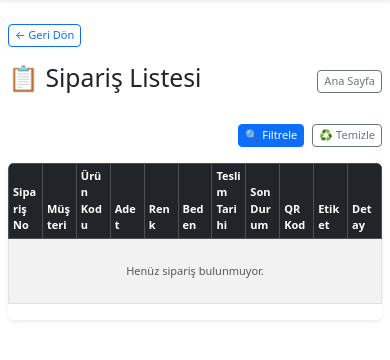
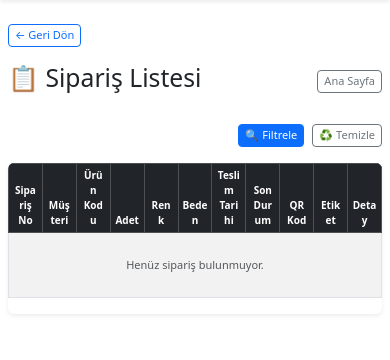
Before and after one commit to tekstilmoli-afk/moli_app, a Django app: page / in a window 390 px wide. Shown: the part 94-454 px from the top of the page. Run offline with Django 5.2, Linux system fonts and the light colour scheme; the visitor is signed in with stand-in values (Sample User, id 1); data comes from the database, SQL or seed files in the repository; data that the repository does not hold is empty.

Commit message:
Mobil tablo düzeltmeleri ve responsive iyileştirmeler

```diff
--- a/templates/base.html
+++ b/templates/base.html
@@ -16,17 +16,15 @@
         object-fit: cover;
     }
 
-    /* 📱 Mobil Uyum: Tablo kaydırmasız olacak şekilde küçült */
+    /* 📱 Mobil: tablo kaydırmasız ve düzgün görünsün */
     @media (max-width: 768px) {
 
-        /* Tablonun tamamı ekrana sığsın */
         .table {
             table-layout: fixed !important;
             width: 100% !important;
             font-size: 12px;
         }
 
-        /* Hücre içerikleri taşmasın, satır kirilsin */
         th, td {
             white-space: normal !important;
             word-wrap: break-word !important;
@@ -34,18 +32,18 @@
             padding: 4px !important;
         }
 
-        /* Başlıklar küçülsün */
+        /* Başlıkları düzelt */
         th {
-            font-size: 11px !important;
+            font-size: 10px !important;
+            white-space: normal !important;
+            text-align: center !important;
         }
 
-        /* QR resmini küçült */
         .qr-img {
             width: 35px !important;
             height: 35px !important;
         }
 
-        /* Küçük butonlar */
         .btn-sm {
             padding: 2px 6px !important;
             font-size: 11px !important;
@@ -53,6 +51,7 @@
     }
 </style>
 {% endblock %}
+
 
 
 </head>
```
